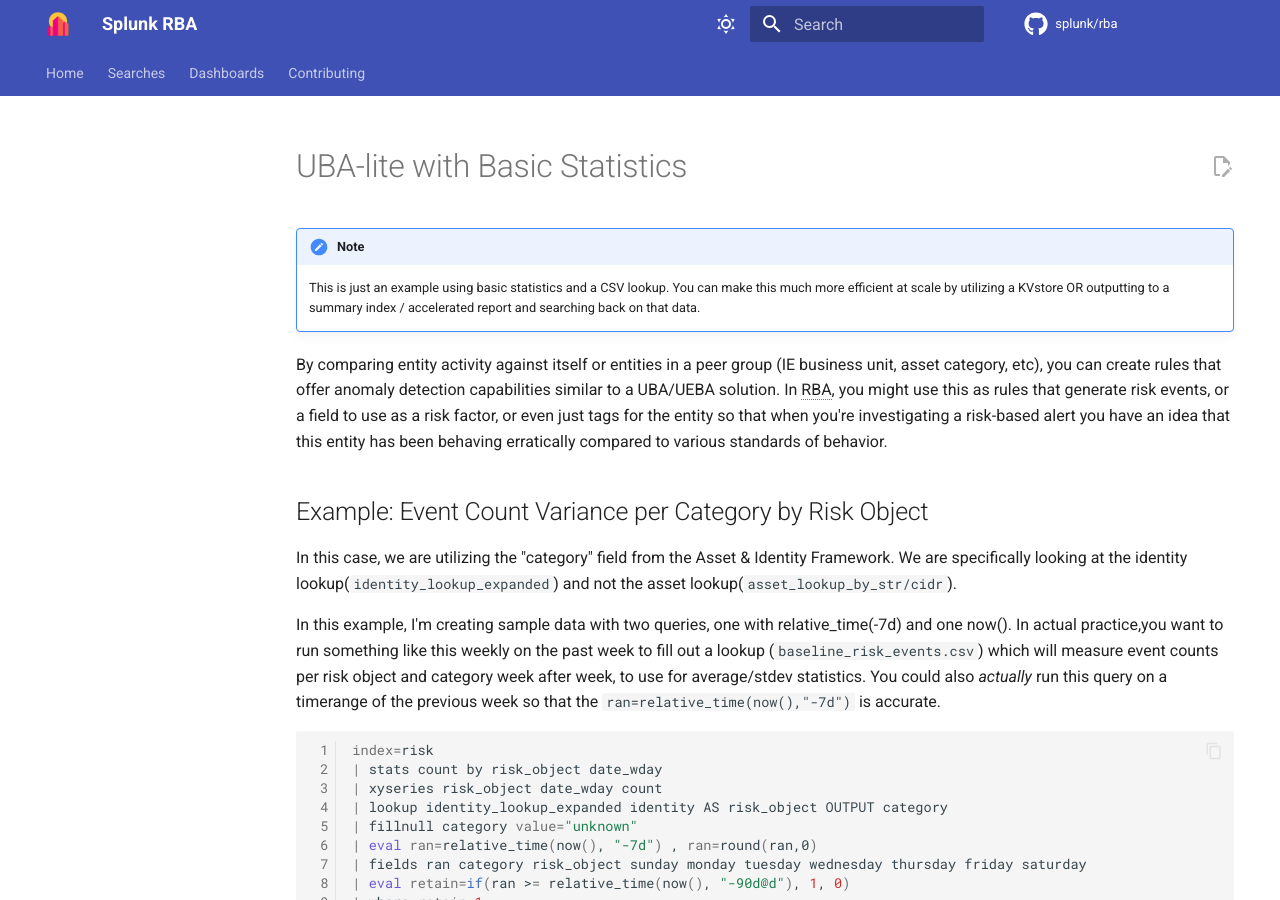
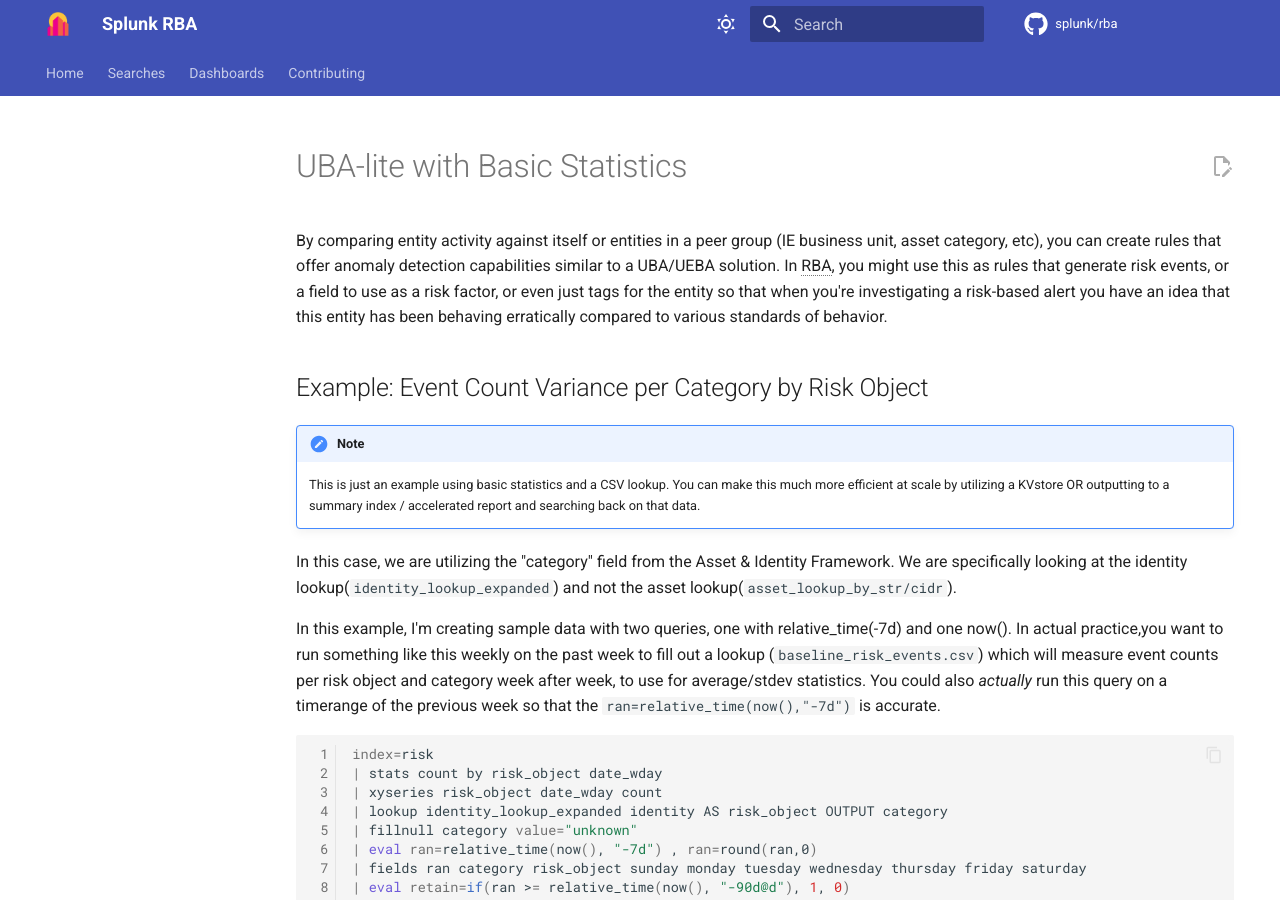
Before and after one commit to splunk/rba, an MkDocs documentation site: the page built from docs/searches/uba-lite_with_statistics.md, in a window 1280 px wide and 900 px high. Built offline with MkDocs 1.6.1 and Material for MkDocs 9.7.7, drawn with Linux system fonts in a browser that asks for light colours; comment, search, counter and statistics services are not loaded.

Commit message:
Update uba-lite_with_statistics.md
moved the note

```diff
--- a/docs/searches/uba-lite_with_statistics.md
+++ b/docs/searches/uba-lite_with_statistics.md
@@ -1,11 +1,11 @@
 # UBA-lite with Basic Statistics
-
-!!! note
-    This is just an example using basic statistics and a CSV lookup. You can make this much more efficient at scale by utilizing a KVstore OR outputting to a summary index / accelerated report and searching back on that data.
 
 By comparing entity activity against itself or entities in a peer group (IE business unit, asset category, etc), you can create rules that offer anomaly detection capabilities similar to a UBA/UEBA solution. In RBA, you might use this as rules that generate risk events, or a field to use as a risk factor, or even just tags for the entity so that when you're investigating a risk-based alert you have an idea that this entity has been behaving erratically compared to various standards of behavior.
 
 ## Example: Event Count Variance per Category by Risk Object
+
+!!! note
+    This is just an example using basic statistics and a CSV lookup. You can make this much more efficient at scale by utilizing a KVstore OR outputting to a summary index / accelerated report and searching back on that data.
 
 In this case, we are utilizing the "category" field from the Asset & Identity Framework. We are specifically looking at the identity lookup(`identity_lookup_expanded`) and not the asset lookup(`asset_lookup_by_str/cidr`).
 
```
